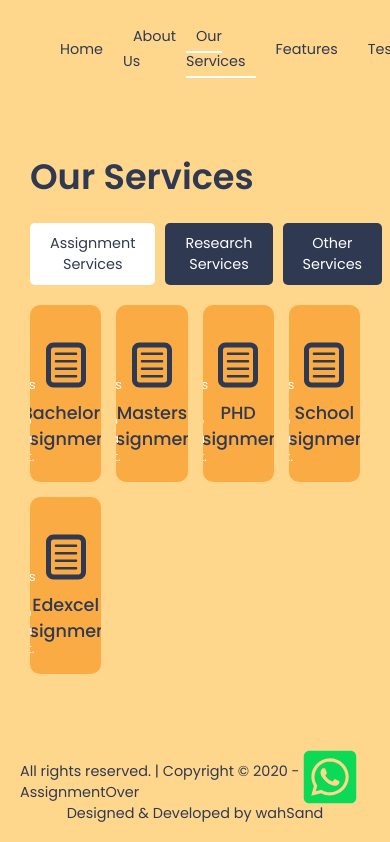
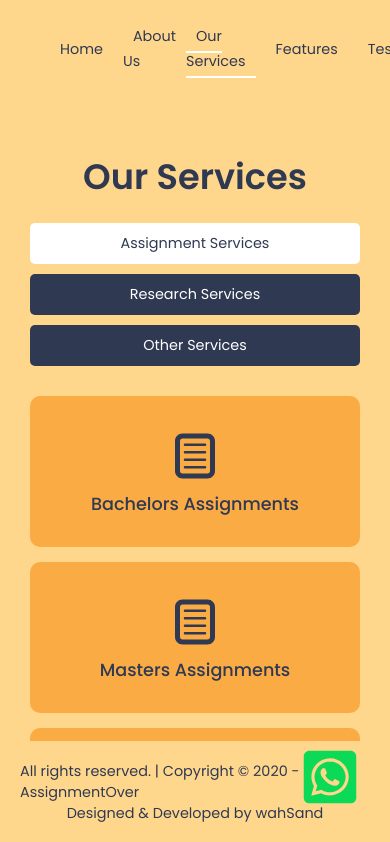
Before and after one commit to wahsandaruwan/assignmentover_frontend, a React (Create React App) app: page /services in a window 390 px wide. Shown: the top 842 px of the page. Built offline with nearby package versions, Linux system fonts and the light colour scheme.

Commit message:
Added media queries for services page

```diff
--- a/src/index.css
+++ b/src/index.css
@@ -342,4 +342,29 @@ svg {
   .about .about-info-grid .span-column {
     grid-column: span 1;
   }
+
+  /* -----Services page----- */
+  .services .services-grid .service-type {
+    grid-template-columns: repeat(2, 1fr);
+  }
 }
+
+@media (max-width: 500px) {
+  /* -----Services page----- */
+  .services {
+    align-items: center;
+  }
+  .services .tabs {
+    flex-direction: column;
+    width: 100%;
+  }
+
+  .services .tabs .main-button-custom {
+    width: 100%;
+    margin-bottom: 10px !important;
+  }
+
+  .services .services-grid .service-type {
+    grid-template-columns: repeat(1, 1fr);
+  }
+}
```
